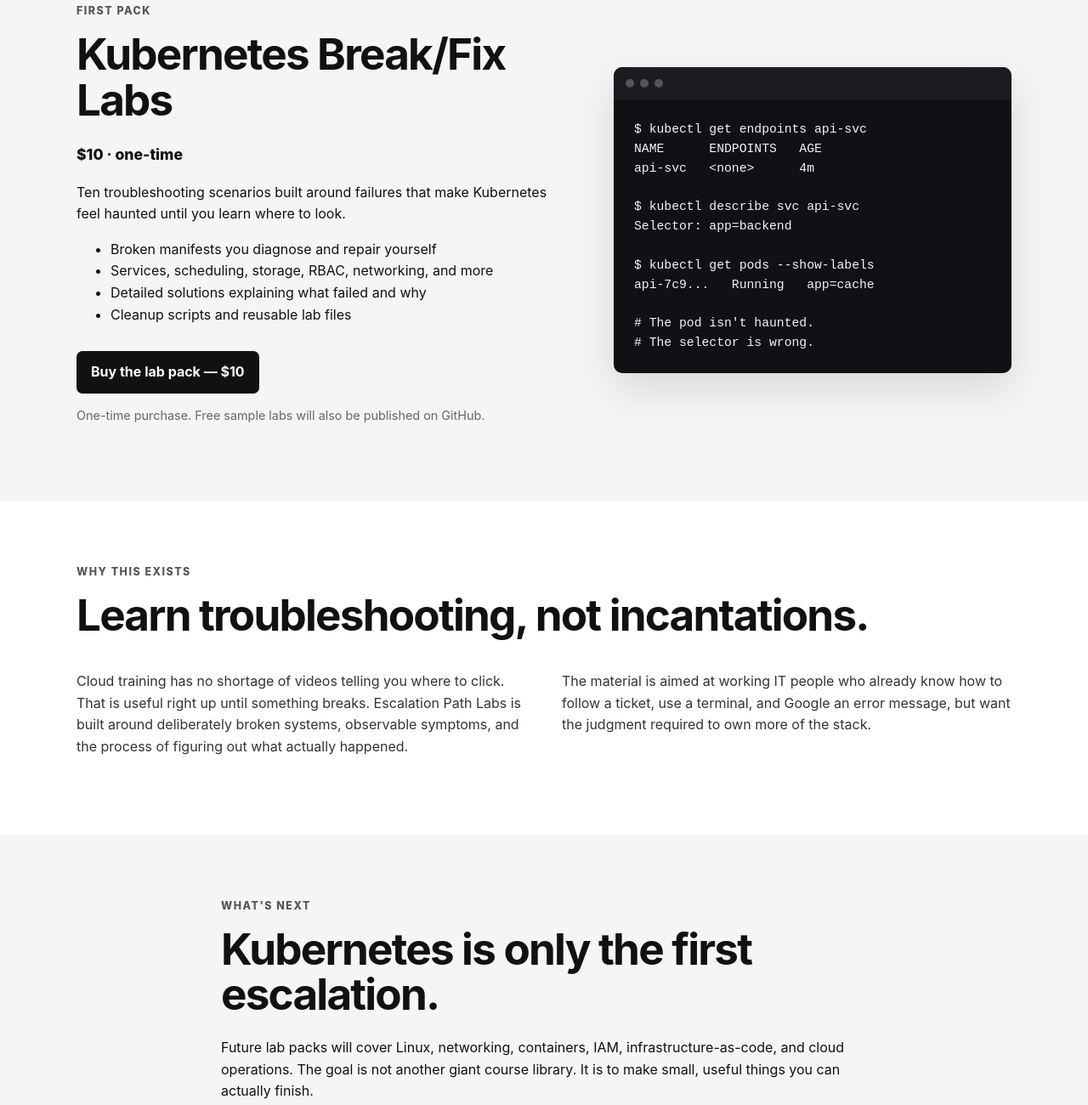
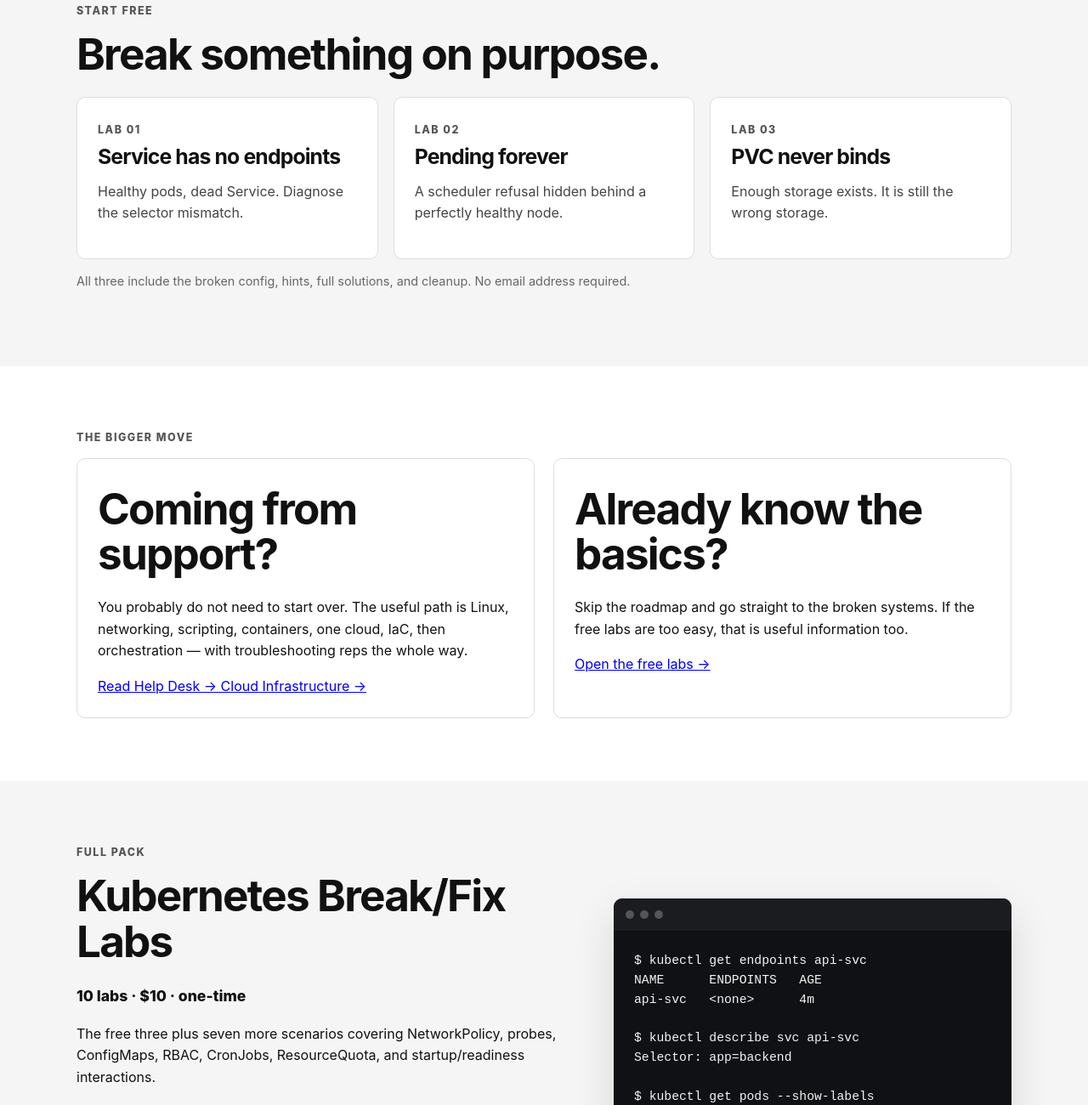
Before and after one commit to escalationpathlabs/escalationpathlabs.github.io, a plain HTML site: page index.html in a window 1280 px wide. Shown: the part 826-2126 px from the top of the page at 85% size. Drawn offline with Linux system fonts and the light colour scheme.

Commit message:
Make free labs the primary acquisition path

```diff
--- a/index.html
+++ b/index.html
@@ -3,31 +3,17 @@
 <head>
   <meta charset="utf-8">
   <meta name="viewport" content="width=device-width, initial-scale=1">
-  <title>Escalation Path Labs</title>
-  <meta name="description" content="Practical break/fix labs for help desk, NOC, and junior sysadmin techs moving into cloud infrastructure.">
+  <title>Escalation Path Labs — Help Desk to Cloud Infrastructure</title>
+  <meta name="description" content="Practical break/fix labs and guides for help desk, NOC, desktop support, and junior sysadmin techs moving into cloud infrastructure.">
   <link rel="stylesheet" href="/styles.css">
 </head>
 <body>
-  <header class="site-header">
-    <div class="wrap nav">
-      <a class="brand" href="/">Escalation Path Labs</a>
-      <nav><a href="#labs">Labs</a><a href="#about">About</a><a href="mailto:escalationpathlabs@gmail.com">Support</a></nav>
-    </div>
-  </header>
+  <header class="site-header"><div class="wrap nav"><a class="brand" href="/">Escalation Path Labs</a><nav><a href="/labs/">Free Labs</a><a href="/help-desk-to-cloud.html">Help Desk → Cloud</a><a href="mailto:escalationpathlabs@gmail.com">Support</a></nav></div></header>
   <main>
-    <section class="hero wrap">
-      <p class="eyebrow">HELP DESK → INFRASTRUCTURE</p>
-      <h1>Get out of the queue.<br>Learn to fix the stuff behind it.</h1>
-      <p class="lede">Hands-on break/fix labs for people moving from help desk, NOC, desktop support, or junior sysadmin work into Linux, cloud, containers, and infrastructure.</p>
-      <div class="actions"><a class="button primary" href="#labs">See the first lab pack</a><a class="button secondary" href="https://github.com/escalationpathlabs">GitHub</a></div>
-    </section>
-    <section class="section alt" id="labs"><div class="wrap product-grid"><div>
-      <p class="eyebrow">FIRST PACK</p><h2>Kubernetes Break/Fix Labs</h2><p class="price">$10 · one-time</p>
-      <p>Ten troubleshooting scenarios built around failures that make Kubernetes feel haunted until you learn where to look.</p>
-      <ul><li>Broken manifests you diagnose and repair yourself</li><li>Services, scheduling, storage, RBAC, networking, and more</li><li>Detailed solutions explaining what failed and why</li><li>Cleanup scripts and reusable lab files</li></ul>
-      <div class="actions"><a class="button primary" href="https://buy.stripe.com/6oUdR972E2EtfpQ7L84c800">Buy the lab pack — $10</a></div>
-      <p class="small">One-time purchase. Free sample labs will also be published on GitHub.</p>
-    </div><div class="terminal"><div class="terminal-bar"><span></span><span></span><span></span></div><pre><code>$ kubectl get endpoints api-svc
+    <section class="hero wrap"><p class="eyebrow">HELP DESK → INFRASTRUCTURE</p><h1>Get out of the queue.<br>Learn to fix the stuff behind it.</h1><p class="lede">Hands-on break/fix material for people moving from help desk, NOC, desktop support, or junior sysadmin work into Linux, cloud, containers, and infrastructure.</p><div class="actions"><a class="button primary" href="/labs/">Try 3 free labs</a><a class="button secondary" href="/help-desk-to-cloud.html">Read the roadmap</a></div></section>
+    <section class="section alt"><div class="wrap"><p class="eyebrow">START FREE</p><h2>Break something on purpose.</h2><div class="card-grid"><a class="lab-card" href="/labs/01-service-no-endpoints/"><span class="eyebrow">LAB 01</span><h2>Service has no endpoints</h2><p>Healthy pods, dead Service. Diagnose the selector mismatch.</p></a><a class="lab-card" href="/labs/02-taint-pending/"><span class="eyebrow">LAB 02</span><h2>Pending forever</h2><p>A scheduler refusal hidden behind a perfectly healthy node.</p></a><a class="lab-card" href="/labs/03-pvc-wrong-class/"><span class="eyebrow">LAB 03</span><h2>PVC never binds</h2><p>Enough storage exists. It is still the wrong storage.</p></a></div><p class="small">All three include the broken config, hints, full solutions, and cleanup. No email address required.</p></div></section>
+    <section class="section wrap"><p class="eyebrow">THE BIGGER MOVE</p><div class="split-cta"><div><h2>Coming from support?</h2><p>You probably do not need to start over. The useful path is Linux, networking, scripting, containers, one cloud, IaC, then orchestration — with troubleshooting reps the whole way.</p><a href="/help-desk-to-cloud.html">Read Help Desk → Cloud Infrastructure →</a></div><div><h2>Already know the basics?</h2><p>Skip the roadmap and go straight to the broken systems. If the free labs are too easy, that is useful information too.</p><a href="/labs/">Open the free labs →</a></div></div></section>
+    <section class="section alt" id="labs"><div class="wrap product-grid"><div><p class="eyebrow">FULL PACK</p><h2>Kubernetes Break/Fix Labs</h2><p class="price">10 labs · $10 · one-time</p><p>The free three plus seven more scenarios covering NetworkPolicy, probes, ConfigMaps, RBAC, CronJobs, ResourceQuota, and startup/readiness interactions.</p><ul><li>Broken manifests you diagnose and repair yourself</li><li>Detailed solutions explaining what failed and why</li><li>Cleanup scripts and reusable lab files</li><li>No recurring subscription and no account to maintain</li></ul><div class="actions"><a class="button primary" href="https://buy.stripe.com/6oUdR972E2EtfpQ7L84c800">Get all 10 labs — $10</a><a class="button secondary" href="/labs/">Do the free ones first</a></div></div><div class="terminal"><div class="terminal-bar"><span></span><span></span><span></span></div><pre><code>$ kubectl get endpoints api-svc
 NAME      ENDPOINTS   AGE
 api-svc   &lt;none&gt;      4m
 
@@ -35,13 +21,11 @@
 Selector: app=backend
 
 $ kubectl get pods --show-labels
-api-7c9...   Running   app=cache
+api-7c9...   Running   app=api
 
-# The pod isn't haunted.
-# The selector is wrong.</code></pre></div></div></section>
-    <section class="section wrap" id="about"><p class="eyebrow">WHY THIS EXISTS</p><h2>Learn troubleshooting, not incantations.</h2><div class="columns"><p>Cloud training has no shortage of videos telling you where to click. That is useful right up until something breaks. Escalation Path Labs is built around deliberately broken systems, observable symptoms, and the process of figuring out what actually happened.</p><p>The material is aimed at working IT people who already know how to follow a ticket, use a terminal, and Google an error message, but want the judgment required to own more of the stack.</p></div></section>
-    <section class="section alt"><div class="wrap narrow"><p class="eyebrow">WHAT'S NEXT</p><h2>Kubernetes is only the first escalation.</h2><p>Future lab packs will cover Linux, networking, containers, IAM, infrastructure-as-code, and cloud operations. The goal is not another giant course library. It is to make small, useful things you can actually finish.</p></div></section>
+# The Service isn't mysterious.
+# It selects zero pods.</code></pre></div></div></section>
+    <section class="section wrap" id="about"><p class="eyebrow">WHY THIS EXISTS</p><h2>Learn troubleshooting, not incantations.</h2><div class="columns"><p>Cloud training has no shortage of videos telling you where to click. That is useful right up until something breaks. Escalation Path Labs is built around deliberately broken systems, observable symptoms, and the process of figuring out what actually happened.</p><p>The material is for working IT people who already know how to follow a ticket, use a terminal, and search an error message, but want the judgment required to own more of the stack.</p></div></section>
   </main>
-  <footer><div class="wrap footer-grid"><div><strong>Escalation Path Labs</strong><p class="small">Practical break/fix training for the next rung up.</p></div><div class="footer-links"><a href="/privacy.html">Privacy</a><a href="/terms.html">Terms</a><a href="/refunds.html">Refunds</a><a href="mailto:escalationpathlabs@gmail.com">Support</a></div></div></footer>
-</body>
-</html>
+  <footer><div class="wrap footer-grid"><div><strong>Escalation Path Labs</strong><p class="small">Practical break/fix training for the next rung up.</p></div><div class="footer-links"><a href="/labs/">Free Labs</a><a href="/help-desk-to-cloud.html">Roadmap</a><a href="/privacy.html">Privacy</a><a href="/terms.html">Terms</a><a href="/refunds.html">Refunds</a><a href="https://github.com/escalationpathlabs">GitHub</a></div></div></footer>
+</body></html>
```
